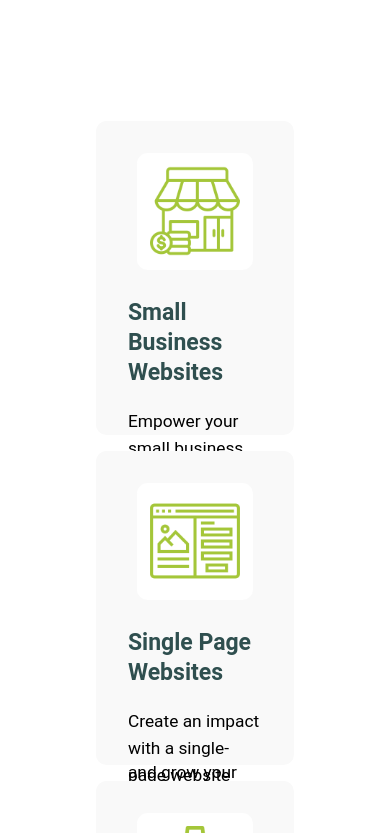
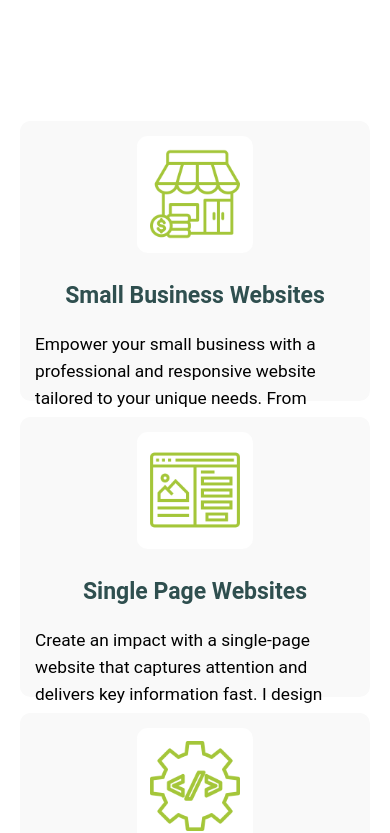
Before and after one commit to SOyeniyi801/my-portfolio, a React (Create React App) app: page / in a window 390 px wide. Shown: the part 2491-3324 px from the top of the page. Built offline with nearby package versions, Linux system fonts and the light colour scheme.

Commit message:
contact and skills responsive fix

```diff
--- a/src/App.css
+++ b/src/App.css
@@ -609,6 +609,11 @@ h3 {
 
 /* Consolidated Media Queries */
 @media only screen and (max-width: 768px) {
+
+  .skills-section-card {
+    min-width: 320px;
+    padding: 15px;
+  }
   .projects-grid {
     display: flex;
     flex-direction: column; /* Stack items vertically */
@@ -645,6 +650,21 @@ h3 {
   .footer-items > ul {
     padding: 0;
     align-items: center;
+  }
+}
+@media only screen and (max-width: 600px) {
+  .contact-section {
+    padding: 80px 20px; /* Adjust padding for smaller screens */
+  }
+
+  .contact-form-container {
+    width: 90%; /* Make form container take more width on small screens */
+    row-gap: 24px; /* Adjust the gap between rows */
+  }
+
+  .contact-input {
+    font-size: 14px; /* Slightly reduce font size for inputs */
+    padding: 12px; /* Reduce padding for inputs */
   }
 }
 
```
